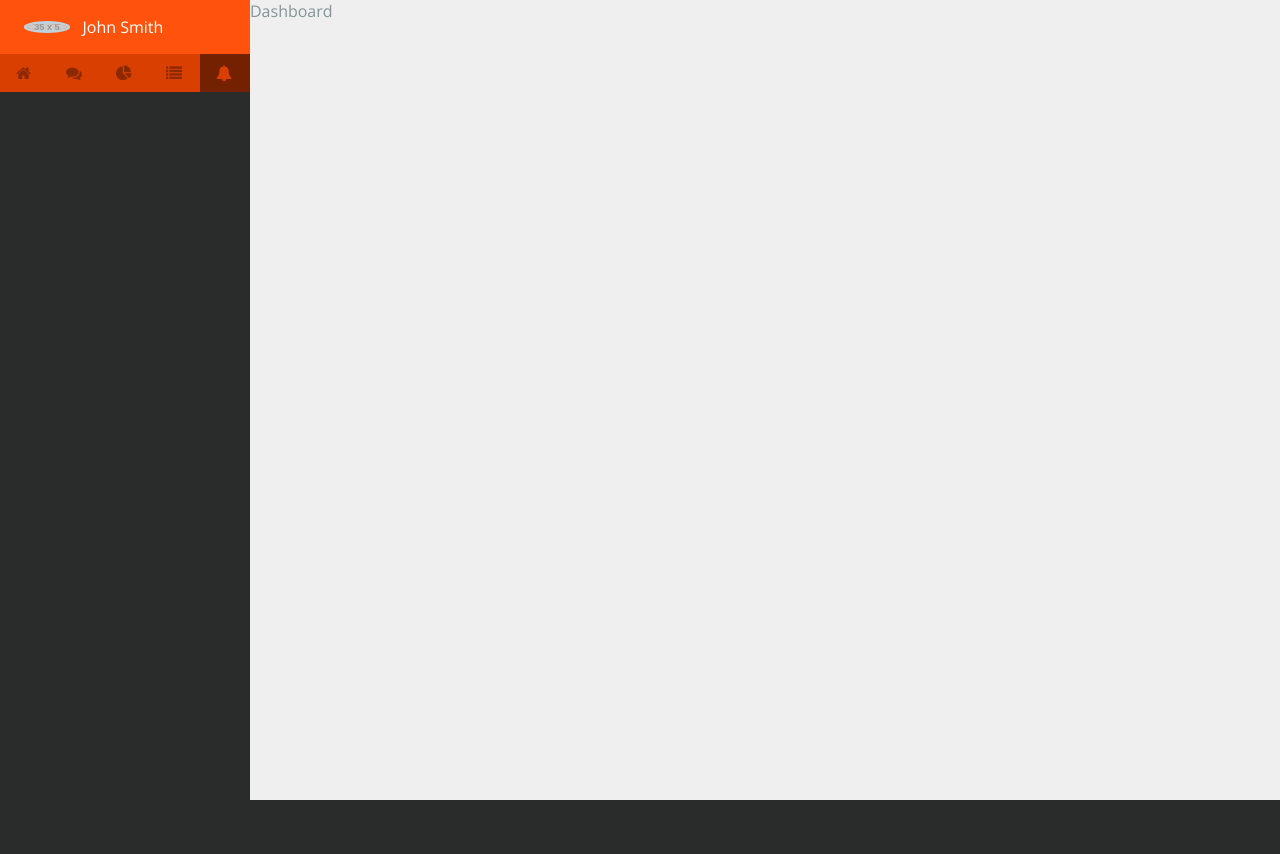
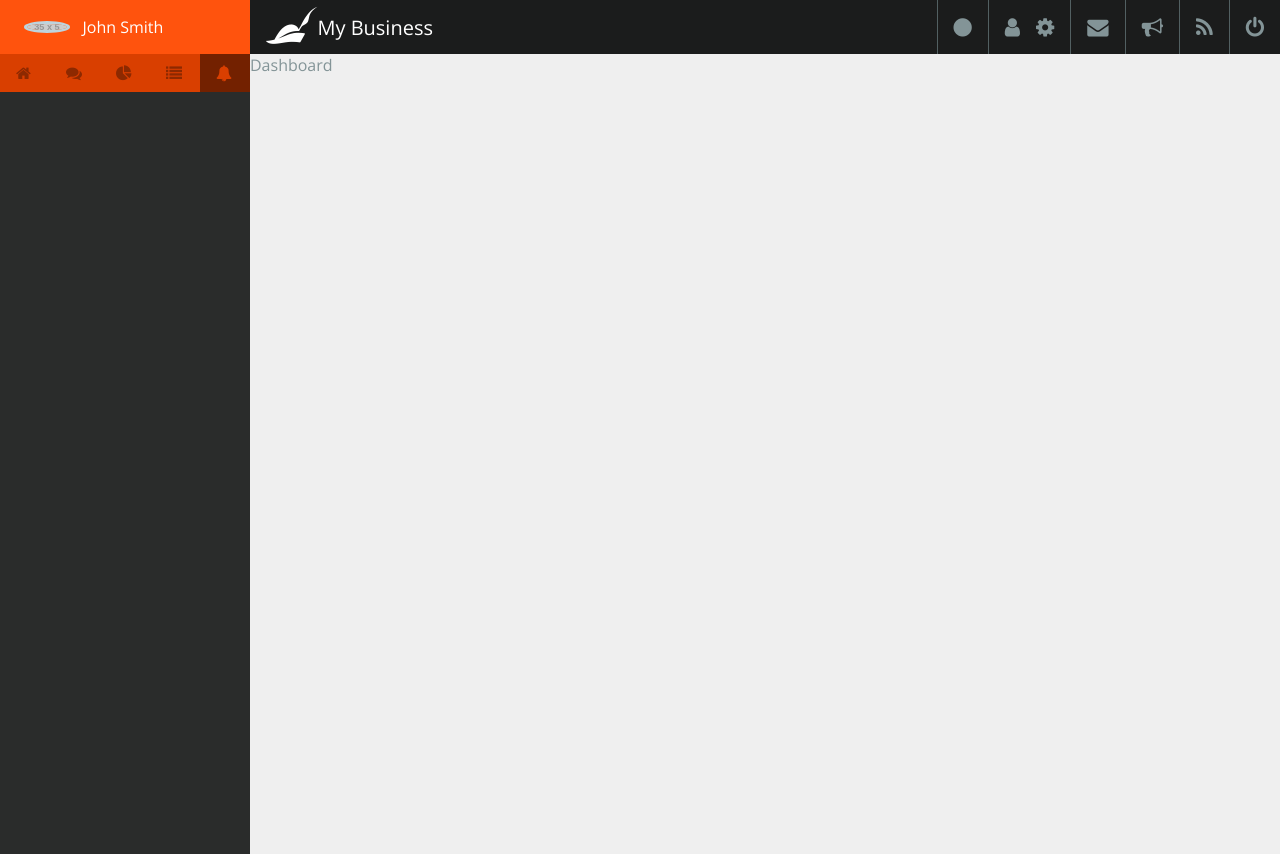
Before and after one commit to keshaldesai/adminui, a React app: page /dashboard in a window 1280 px wide. Before the commit the page ends 800 px from the top, so only its background shows below. Built offline with nearby package versions, Linux system fonts and the light colour scheme; no server answers; placeholder pictures from the web are drawn by us.

Commit message:
start of header

```diff
--- a/src/components/App.js
+++ b/src/components/App.js
@@ -9,6 +9,7 @@ import Mail from "./Mailbox/Mail";
 import Social from "./Social/Social";
 import Post from "./Blog/Post";
 import Posts from "./Blog/Posts";
+import Header from "./Header/Header";
 
 class App extends Component {
   render() {
@@ -16,6 +17,8 @@ class App extends Component {
       <Router>
         <div className="app">
           <Route path="*" component={Sidebar} />
+          <div className="page">
+            <Header />
             <Route path="/dashboard" component={Dashboard} />
             <Route path="/mailbox/inbox" component={Inbox} />
             <Route path="/mailbox/compose" component={Compose} />
@@ -26,6 +29,7 @@ class App extends Component {
             <Route path="/blog/posts" component={Posts} />
             <Redirect from="/" to="/dashboard" />
           </div>
+        </div>
       </Router>
     );
   }
--- /dev/null
+++ b/src/components/Header/Header.js
@@ -0,0 +1,37 @@
+import React, { Component } from "react";
+
+class Header extends Component {
+  render() {
+    return (
+      <div className="header">
+        <div className="logo">
+          <i className="fa fa-pied-piper fa-2x" aria-hidden="true" />
+          <span>My Business</span>
+        </div>
+        <div className="settings">
+          <span className="color-settings">
+            <i className="fa fa-circle fa-lg" aria-hidden="true" />
+          </span>
+          <span className="gen-settings">
+            <i className="fa fa-user fa-lg" aria-hidden="true" />
+            <i className="fa fa-cog fa-lg" aria-hidden="true" />
+          </span>
+          <span className="mail-quickicon">
+            <i className="fa fa-envelope fa-lg" aria-hidden="true" />
+          </span>
+          <span className="alert-quickicon">
+            <i className="fa fa-bullhorn fa-lg" aria-hidden="true" />
+          </span>
+          <span className="feed-quickicon">
+            <i className="fa fa-rss fa-lg" aria-hidden="true" />
+          </span>
+          <span className="logout">
+            <i className="fa fa-power-off fa-lg" aria-hidden="true" />
+          </span>
+        </div>
+      </div>
+    );
+  }
+}
+
+export default Header;
--- /dev/null
+++ b/src/styles/Header/_header.scss
@@ -0,0 +1,28 @@
+.header {
+  background-color: #1b1c1c;
+  display: flex;
+  flex-flow: row nowrap;
+  align-items: center;
+  .logo {
+    color: white;
+    font-size: 20px;
+    display: flex;
+    flex-flow: row nowrap;
+    align-items: center;
+    margin-left: 16px;
+  }
+  .settings {
+    margin-left: auto;
+    display: flex;
+    flex-flow: row nowrap;
+    align-items: center;
+    text-align: center;
+    span {
+      border-left: 1px solid darken(#839497, 20%);
+      padding: 16px 16px;
+    }
+  }
+  .fa-user {
+    padding-right: 16px;
+  }
+}
--- a/src/styles/index.scss
+++ b/src/styles/index.scss
@@ -1,5 +1,6 @@
 @import './Sidebar/_sidebar.scss';
 @import './Dashboard/_dashboard.scss';
+@import './Header/_header.scss';
 
 $font: #839497;
 $bg: #2a2c2b;
```
Lines whose indentation alone changed are shown as unchanged.
